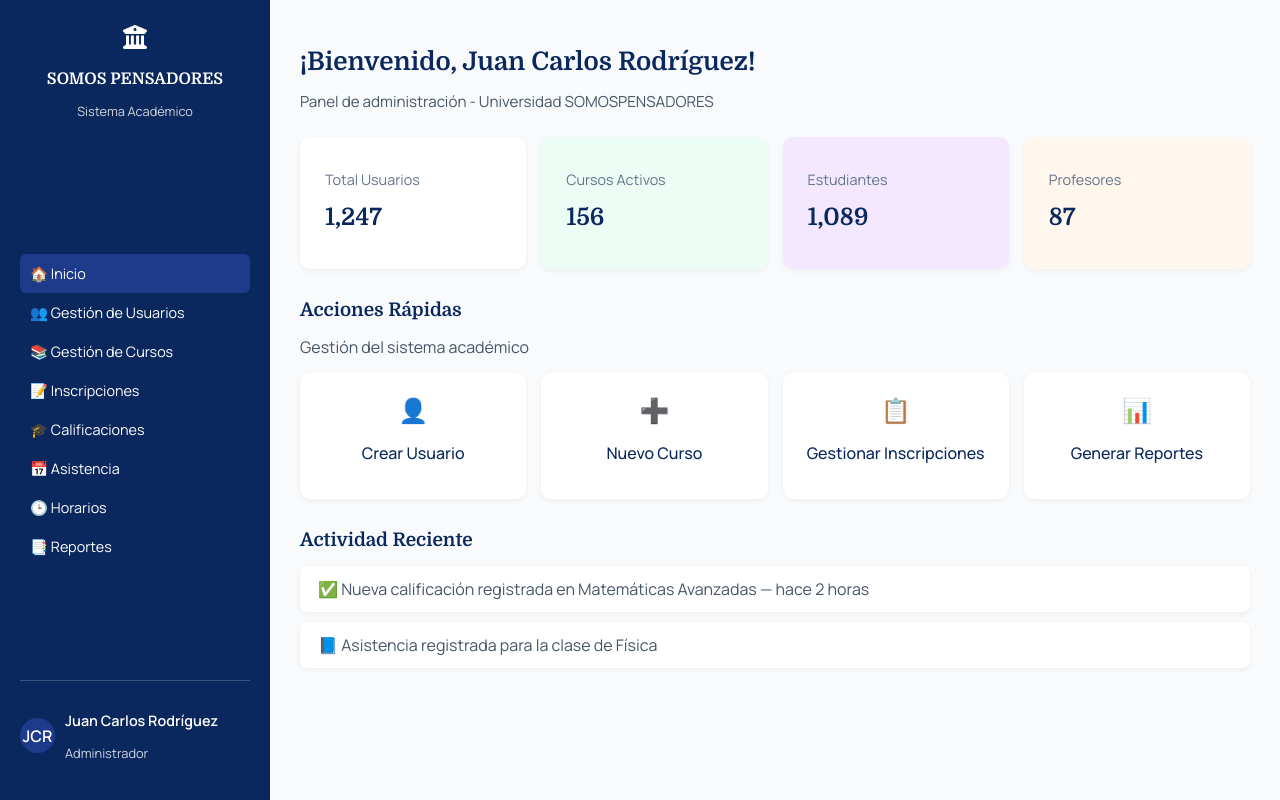
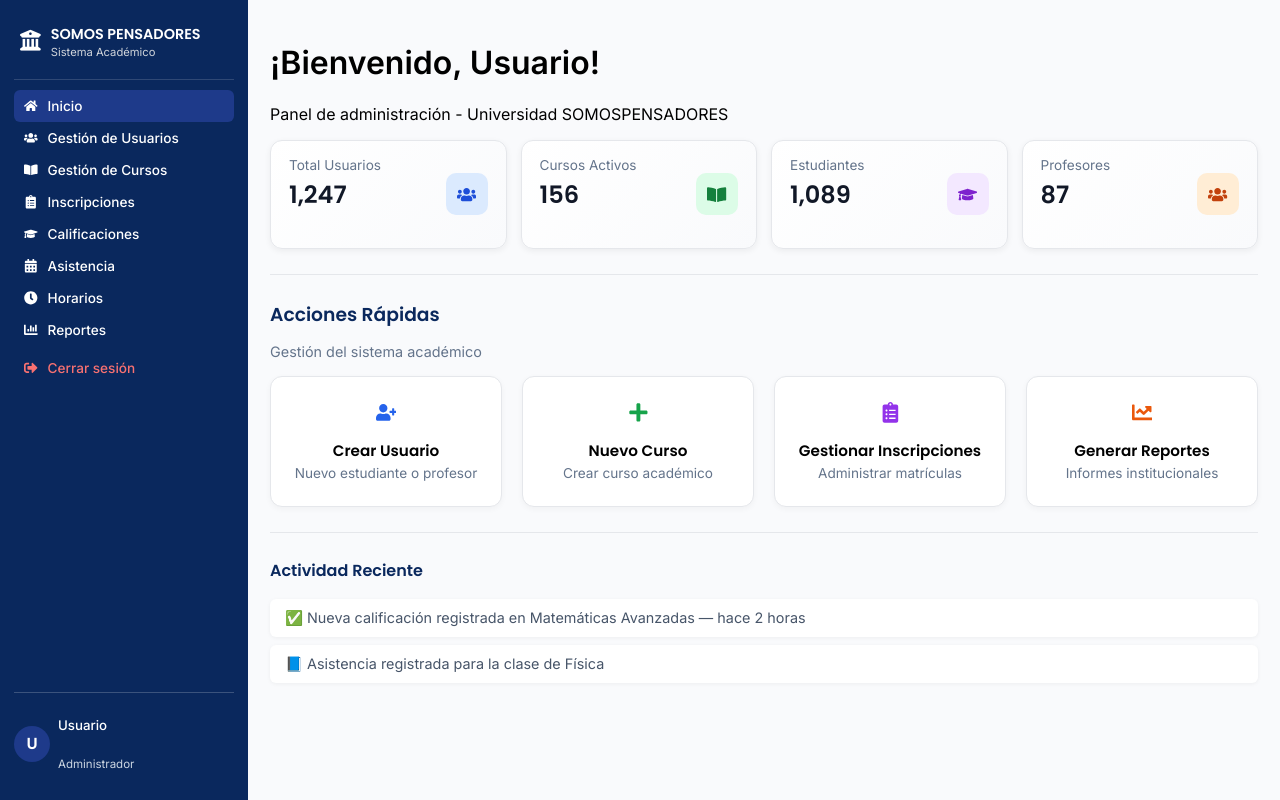
Before and after one commit to valerynibarra/proyecto-react-uni, a React (Create React App) app: page /admin in a window 1280 px wide. Built offline with nearby package versions, Linux system fonts and the light colour scheme.

Commit message:
Organiza componentes de la vista admin

```diff
--- a/package.json
+++ b/package.json
@@ -9,6 +9,7 @@
     "@testing-library/user-event": "^13.5.0",
     "react": "^19.1.1",
     "react-dom": "^19.1.1",
+    "react-icons": "^5.5.0",
     "react-router-dom": "^7.9.3",
     "react-scripts": "5.0.1",
     "web-vitals": "^2.1.4"
--- a/public/index.html
+++ b/public/index.html
@@ -8,10 +8,6 @@
   <meta name="theme-color" content="#000000" />
   <meta name="description" content="Web site created using create-react-app" />
   <link rel="stylesheet" href="https://cdnjs.cloudflare.com/ajax/libs/font-awesome/6.4.0/css/all.min.css" />
-  <link rel="preconnect" href="https://fonts.googleapis.com">
-  <link rel="preconnect" href="https://fonts.gstatic.com" crossorigin>
-  <link href="https://fonts.googleapis.com/css2?family=Domine:wght@400..700&family=Manrope:wght@200..800&display=swap"
-    rel="stylesheet">
 
   <link rel="apple-touch-icon" href="%PUBLIC_URL%/logo192.png" />
   <!--
--- a/src/pages/AdminPage.css
+++ b/src/pages/AdminPage.css
@@ -1,54 +1,74 @@
-@import url('https://fonts.googleapis.com/css2?family=Domine:wght@500;600&family=Manrope:wght@400;500;600&display=swap');
+/* Importar las fuentes */
+@import url('https://fonts.googleapis.com/css2?family=Inter:wght@400;500;600&family=Poppins:wght@500;600;700&display=swap');
 
 .admin-dashboard {
     display: flex;
-    font-family: 'Manrope', sans-serif;
+    height: 100vh;
+    font-family: 'Inter', sans-serif;
     background-color: #f9fafc;
-    height: 100vh;
+    overflow: hidden;
 }
 
-/* Sidebar */
+/* ─── SIDEBAR ─────────────────────────────── */
 .sidebar {
-    width: 230px;
+    width: 220px;
     background-color: #0a285d;
     color: white;
     display: flex;
     flex-direction: column;
     justify-content: space-between;
-    padding: 25px 20px;
+    padding: 18px 14px;
 }
 
-.logo {
-    text-align: center;
+/* Encabezado superior del sidebar */
+.sidebar-header {
+    display: flex;
+    align-items: center;
+    gap: 10px;
+    padding: 6px 6px 10px 6px;
 }
 
-.logo i {
-    font-size: 1.5rem;
-    margin-bottom: 8px;
+.sidebar-icon {
+    font-size: 1.3rem;
 }
 
-.logo h2 {
-    font-family: 'Domine', serif;
-    font-size: 1rem;
+.sidebar-texts h2 {
+    font-family: 'Poppins', sans-serif;
+    font-size: 0.9rem;
+    font-weight: 600;
+    margin: 0;
 }
 
-.logo p {
-    font-size: 0.8rem;
+.sidebar-texts p {
+    font-size: 0.7rem;
     color: #d1d5db;
-    margin-bottom: 20px;
+    margin: 0;
 }
 
+/* Línea divisoria */
+.sidebar-divider {
+    border: none;
+    border-top: 1px solid rgba(255, 255, 255, 0.15);
+    margin: 10px 0;
+}
+
+/* Menú */
 .menu ul {
     list-style: none;
     padding: 0;
+    margin: 0;
 }
 
 .menu li {
-    padding: 10px;
+    display: flex;
+    align-items: center;
+    gap: 10px;
+    padding: 8px 10px;
     border-radius: 6px;
     cursor: pointer;
-    font-size: 0.9rem;
+    font-size: 0.85rem;
     transition: background 0.2s;
+    font-weight: 500;
 }
 
 .menu li:hover,
@@ -56,147 +76,228 @@
     background-color: #1e3a8a;
 }
 
+/* Opción de cierre de sesión */
+.menu li.logout {
+    margin-top: 6px;
+    color: #f87171;
+}
+
+.menu li.logout:hover {
+    background-color: #7f1d1d;
+}
+
+/* Usuario */
 .user-info {
     display: flex;
     align-items: center;
-    gap: 10px;
+    gap: 8px;
+    padding-top: 12px;
     border-top: 1px solid rgba(255, 255, 255, 0.2);
-    padding-top: 15px;
 }
 
 .avatar {
     background: #1e3a8a;
-    width: 35px;
-    height: 35px;
+    width: 36px;
+    height: 36px;
     border-radius: 50%;
     display: flex;
     align-items: center;
     justify-content: center;
     font-weight: 600;
+    font-family: 'Poppins', sans-serif;
+}
+
+.user-details {
+    display: flex;
+    flex-direction: column;
+    line-height: 1.1;
 }
 
 .user-name {
-    font-weight: 600;
-    font-size: 0.9rem;
+    font-weight: 500;
+    font-size: 0.83rem;
 }
 
 .user-role {
-    font-size: 0.8rem;
+    font-size: 0.72rem;
     color: #cbd5e1;
 }
 
-/* Contenido principal */
+/* ─── CONTENIDO PRINCIPAL ─────────────────────────────── */
 .main-content {
     flex: 1;
-    padding: 30px;
+    padding: 22px;
     overflow-y: auto;
 }
 
-.header h1 {
-    font-family: 'Domine', serif;
-    color: #0a285d;
-    font-size: 1.6rem;
-    margin-bottom: 5px;
-}
-
-.header p {
-    color: #475569;
-    font-size: 0.95rem;
+/* Tarjetas de estadísticas */
+.stats {
+    display: flex;
+    justify-content: space-between;
+    align-items: stretch;
+    flex-wrap: nowrap;
+    gap: 14px;
     margin-bottom: 25px;
 }
 
-/* Estadísticas */
-.stats {
+.stat-card {
     display: flex;
-    gap: 15px;
-    margin-bottom: 30px;
+    justify-content: space-between;
+    align-items: center;
+    flex: 1 1 calc(25% - 14px);
+    min-width: 0;
+    padding: 16px 18px;
+    border-radius: 12px;
+    color: #0a285d;
+    box-shadow: 0 2px 6px rgba(0, 0, 0, 0.06);
+    background: linear-gradient(135deg, #ffffff 0%, #f9fafc 100%);
+    border: 1px solid #e5e7eb;
+    transition: transform 0.2s ease, box-shadow 0.2s ease;
+    font-family: 'Inter', sans-serif;
 }
 
-.stat-card {
-    background: white;
-    padding: 18px 25px;
-    border-radius: 10px;
-    flex: 1;
-    text-align: left;
-    box-shadow: 0 2px 6px rgba(0, 0, 0, 0.05);
+.stat-card:hover {
+    transform: translateY(-3px);
+    box-shadow: 0 3px 10px rgba(0, 0, 0, 0.08);
 }
 
 .stat-card p {
-    font-size: 0.9rem;
+    font-size: 0.85rem;
     color: #64748b;
+    margin: 0;
+    font-weight: 400;
 }
 
 .stat-card h2 {
-    font-family: 'Domine', serif;
-    color: #0a285d;
-    margin-top: 5px;
+    font-family: 'Poppins', sans-serif;
+    font-size: 1.5rem;
+    font-weight: 600;
+    color: #111827;
+    margin-top: 4px;
 }
 
-.stat-card.green {
-    background: #ecfdf5;
+/* Cuadro del ícono */
+.icon-box {
+    width: 42px;
+    height: 42px;
+    border-radius: 10px;
+    display: flex;
+    align-items: center;
+    justify-content: center;
 }
 
-.stat-card.purple {
-    background: #f3e8ff;
+.icon-box svg {
+    font-size: 1.2rem;
 }
 
-.stat-card.orange {
-    background: #fff7ed;
+/* Colores individuales */
+.icon-box.blue {
+    background-color: #dbeafe;
+    color: #1d4ed8;
+}
+
+.icon-box.green {
+    background-color: #dcfce7;
+    color: #15803d;
+}
+
+.icon-box.purple {
+    background-color: #f3e8ff;
+    color: #7e22ce;
+}
+
+.icon-box.orange {
+    background-color: #ffedd5;
+    color: #c2410c;
 }
 
 /* Acciones rápidas */
 .quick-actions {
-    margin-bottom: 30px;
+    margin-bottom: 25px;
 }
 
 .quick-actions h3 {
-    font-family: 'Domine', serif;
+    font-family: 'Poppins', sans-serif;
+    font-weight: 600;
     color: #0a285d;
     margin-bottom: 3px;
 }
 
 .quick-actions p {
-    color: #475569;
-    margin-bottom: 15px;
+    font-family: 'Inter', sans-serif;
+    color: #64748b;
+    font-size: 0.9rem;
+    margin-bottom: 16px;
 }
 
 .action-buttons {
     display: flex;
-    gap: 15px;
+    justify-content: space-between;
+    flex-wrap: nowrap;
+    gap: 20px;
 }
 
 .action-card {
     background: #fff;
-    padding: 20px;
-    flex: 1;
+    border: 1px solid #e5e7eb;
+    border-radius: 12px;
+    box-shadow: 0 2px 6px rgba(0, 0, 0, 0.04);
+    flex: 1 1 calc(25% - 20px);
     text-align: center;
-    border-radius: 10px;
-    box-shadow: 0 2px 6px rgba(0, 0, 0, 0.05);
-    cursor: pointer;
-    transition: transform 0.2s ease;
+    padding: 25px 10px;
+    transition: transform 0.2s ease, box-shadow 0.2s ease;
+    font-family: 'Inter', sans-serif;
 }
 
 .action-card:hover {
     transform: translateY(-3px);
+    box-shadow: 0 3px 10px rgba(0, 0, 0, 0.08);
 }
 
-.action-card span {
-    font-size: 1.5rem;
-    display: block;
-    margin-bottom: 5px;
-    color: #0a285d;
+.action-icon {
+    font-size: 1.3rem;
+    margin-bottom: 8px;
+}
+
+.action-icon.blue {
+    color: #2563eb;
+}
+
+.action-icon.green {
+    color: #16a34a;
+}
+
+.action-icon.purple {
+    color: #9333ea;
+}
+
+.action-icon.orange {
+    color: #ea580c;
+}
+
+.action-card h4 {
+    font-family: 'Poppins', sans-serif;
+    margin: 4px 0 3px 0;
+    color: #000;
+    font-size: 0.95rem;
+    font-weight: 600;
 }
 
 .action-card p {
-    color: #0a285d;
-    font-weight: 500;
+    font-family: 'Inter', sans-serif;
+    color: #64748b;
+    font-size: 0.85rem;
+    font-weight: 400;
+    margin: 0;
 }
 
 /* Actividad reciente */
 .recent-activity h3 {
-    font-family: 'Domine', serif;
+    font-family: 'Poppins', sans-serif;
     color: #0a285d;
-    margin-bottom: 10px;
+    margin-bottom: 8px;
+    font-size: 1rem;
+    font-weight: 600;
 }
 
 .recent-activity ul {
@@ -206,9 +307,174 @@
 
 .recent-activity li {
     background: white;
-    padding: 12px 18px;
-    border-radius: 8px;
+    padding: 10px 15px;
+    border-radius: 6px;
+    margin-bottom: 8px;
+    color: #475569;
+    box-shadow: 0 1px 4px rgba(0, 0, 0, 0.05);
+    font-size: 0.9rem;
+    font-family: 'Inter', sans-serif;
+    font-weight: 400;
+}
+
+/* Iconos */
+.icon {
+    font-size: 1.2rem;
+    float: right;
+}
+
+.icon.blue {
+    color: #2563eb;
+}
+
+.icon.green {
+    color: #22c55e;
+}
+
+.icon.purple {
+    color: #a855f7;
+}
+
+.icon.orange {
+    color: #f97316;
+}
+
+.divider {
+    border: none;
+    border-top: 1px solid #e5e7eb;
+    margin: 25px 0;
+}
+
+/* 🔹 Responsivo */
+@media (max-width: 1024px) {
+
+    .stats,
+    .action-buttons {
+        flex-wrap: wrap;
+    }
+
+    .stat-card,
+    .action-card {
+        flex: 1 1 calc(50% - 10px);
+    }
+}
+
+@media (max-width: 600px) {
+
+    .stat-card,
+    .action-card {
+        flex: 1 1 100%;
+    }
+}
+
+@media (max-width: 768px) {
+    .admin-dashboard {
+        flex-direction: column;
+    }
+
+    .sidebar {
+        flex-direction: row;
+        justify-content: space-around;
+        align-items: center;
+        width: 100%;
+        height: auto;
+        padding: 10px;
+    }
+
+    .menu ul {
+        display: flex;
+        flex-wrap: wrap;
+        gap: 8px;
+        justify-content: center;
+    }
+
+    .menu li {
+        font-size: 0.8rem;
+        padding: 6px 8px;
+    }
+
+    .user-info {
+        display: none;
+    }
+}
+
+/* 🔹 Modal de confirmación de cierre de sesión */
+.logout-modal {
+    position: fixed;
+    top: 0;
+    left: 0;
+    width: 100%;
+    height: 100%;
+    background-color: rgba(0, 0, 0, 0.4);
+    display: flex;
+    justify-content: center;
+    align-items: center;
+    z-index: 999;
+}
+
+.logout-modal-content {
+    background: #fff;
+    border-radius: 16px;
+    padding: 30px 40px;
+    text-align: center;
+    box-shadow: 0 4px 20px rgba(0, 0, 0, 0.2);
+    max-width: 400px;
+    animation: fadeIn 0.3s ease-in-out;
+}
+
+.logout-modal-content h3 {
     margin-bottom: 10px;
-    color: #475569;
-    box-shadow: 0 2px 6px rgba(0, 0, 0, 0.05);
+    font-size: 20px;
+    color: #0a285d;
 }
+
+.logout-modal-content p {
+    margin-bottom: 25px;
+    color: #0000008a;
+}
+
+.logout-modal-buttons {
+    display: flex;
+    justify-content: space-around;
+}
+
+.btn-cancel,
+.btn-confirm {
+    border: none;
+    border-radius: 10px;
+    padding: 10px 20px;
+    font-weight: 600;
+    cursor: pointer;
+    transition: background 0.3s;
+}
+
+.btn-cancel {
+    background: #cc131349;
+    color: #9c0707;
+}
+
+.btn-cancel:hover {
+    background: #e20a0ab4;
+    color: #fff;
+}
+
+.btn-confirm {
+    background: #0a285d;
+    color: #fff;
+}
+
+.btn-confirm:hover {
+    background: #03173c;
+}
+
+@keyframes fadeIn {
+    from {
+        opacity: 0;
+        transform: scale(0.95);
+    }
+
+    to {
+        opacity: 1;
+        transform: scale(1);
+    }
+}
--- a/src/pages/AdminPage.js
+++ b/src/pages/AdminPage.js
@@ -1,35 +1,95 @@
-import React from "react";
+import React, { useEffect, useState } from "react";
+import {
+    FaHome,
+    FaUsers,
+    FaBookOpen,
+    FaClipboardList,
+    FaGraduationCap,
+    FaCalendarAlt,
+    FaClock,
+    FaChartBar,
+    FaSignOutAlt,
+    FaUserPlus,
+    FaPlus,
+    FaChartLine,
+} from "react-icons/fa";
 import "./AdminPage.css";
 
 const AdminPage = () => {
+    const [usuario, setUsuario] = useState({ nombre: "", rol: "" });
+    const [showLogoutConfirm, setShowLogoutConfirm] = useState(false);
+
+    // Cargar usuario guardado
+    useEffect(() => {
+        const storedUser = localStorage.getItem("usuario");
+        if (storedUser) {
+            try {
+                const parsedUser = JSON.parse(storedUser);
+                setUsuario(parsedUser);
+            } catch (error) {
+                console.error("❌ Error al parsear usuario:", error);
+            }
+        }
+    }, []);
+
+    // 🔹 Mostrar confirmación antes de cerrar sesión
+    const handleLogoutClick = () => {
+        setShowLogoutConfirm(true);
+    };
+
+    // 🔹 Confirmar cierre de sesión
+    const confirmLogout = () => {
+        localStorage.removeItem("usuario");
+        window.location.href = "/";
+    };
+
+    // 🔹 Cancelar cierre de sesión
+    const cancelLogout = () => {
+        setShowLogoutConfirm(false);
+    };
+
     return (
         <div className="admin-dashboard">
-            {/* Panel lateral */}
+            {/* Sidebar lateral */}
             <aside className="sidebar">
-                <div className="logo">
-                    <i className="fa-solid fa-building-columns"></i>
+                <div>
+                    <div className="sidebar-header">
+                        <i className="fa-solid fa-building-columns sidebar-icon"></i>
+                        <div className="sidebar-texts">
                             <h2>SOMOS PENSADORES</h2>
                             <p>Sistema Académico</p>
                         </div>
+                    </div>
+
+                    <hr className="sidebar-divider" />
 
                     <nav className="menu">
                         <ul>
-                        <li className="active">🏠 Inicio</li>
-                        <li>👥 Gestión de Usuarios</li>
-                        <li>📚 Gestión de Cursos</li>
-                        <li>📝 Inscripciones</li>
-                        <li>🎓 Calificaciones</li>
-                        <li>📅 Asistencia</li>
-                        <li>🕒 Horarios</li>
-                        <li>📑 Reportes</li>
+                            <li className="active"><FaHome /> Inicio</li>
+                            <li><FaUsers /> Gestión de Usuarios</li>
+                            <li><FaBookOpen /> Gestión de Cursos</li>
+                            <li><FaClipboardList /> Inscripciones</li>
+                            <li><FaGraduationCap /> Calificaciones</li>
+                            <li><FaCalendarAlt /> Asistencia</li>
+                            <li><FaClock /> Horarios</li>
+                            <li><FaChartBar /> Reportes</li>
+
+                            {/* 🔹 Botón de cierre de sesión */}
+                            <li className="logout" onClick={handleLogoutClick}>
+                                <FaSignOutAlt /> Cerrar sesión
+                            </li>
                         </ul>
                     </nav>
+                </div>
 
+                {/* Información del usuario */}
                 <div className="user-info">
-                    <div className="avatar">JCR</div>
-                    <div>
-                        <p className="user-name">Juan Carlos Rodríguez</p>
-                        <p className="user-role">Administrador</p>
+                    <div className="avatar">
+                        {usuario.nombre ? usuario.nombre.charAt(0).toUpperCase() : "U"}
+                    </div>
+                    <div className="user-details">
+                        <p className="user-name">{usuario.nombre || "Usuario"}</p>
+                        <p className="user-role">{usuario.rol || "Administrador"}</p>
                     </div>
                 </div>
             </aside>
@@ -37,64 +97,112 @@ const AdminPage = () => {
             {/* Contenido principal */}
             <main className="main-content">
                 <header className="header">
-                    <h1>¡Bienvenido, Juan Carlos Rodríguez!</h1>
+                    <h1>¡Bienvenido, {usuario.nombre || "Usuario"}!</h1>
                     <p>Panel de administración - Universidad SOMOSPENSADORES</p>
                 </header>
 
+                {/* 🔹 Paneles de estadísticas */}
                 <section className="stats">
-                    <div className="stat-card">
+                    <div className="stat-card blue">
+                        <div>
                             <p>Total Usuarios</p>
                             <h2>1,247</h2>
                         </div>
+                        <div className="icon-box blue">
+                            <FaUsers />
+                        </div>
+                    </div>
+
                     <div className="stat-card green">
+                        <div>
                             <p>Cursos Activos</p>
                             <h2>156</h2>
                         </div>
+                        <div className="icon-box green">
+                            <FaBookOpen />
+                        </div>
+                    </div>
+
                     <div className="stat-card purple">
+                        <div>
                             <p>Estudiantes</p>
                             <h2>1,089</h2>
                         </div>
+                        <div className="icon-box purple">
+                            <FaGraduationCap />
+                        </div>
+                    </div>
+
                     <div className="stat-card orange">
+                        <div>
                             <p>Profesores</p>
                             <h2>87</h2>
                         </div>
+                        <div className="icon-box orange">
+                            <FaUsers />
+                        </div>
+                    </div>
                 </section>
 
+                <hr className="divider" />
+
+                {/* 🔹 Acciones rápidas */}
                 <section className="quick-actions">
                     <h3>Acciones Rápidas</h3>
                     <p>Gestión del sistema académico</p>
 
                     <div className="action-buttons">
                         <div className="action-card">
-                            <span>👤</span>
-                            <p>Crear Usuario</p>
+                            <FaUserPlus className="action-icon blue" />
+                            <h4>Crear Usuario</h4>
+                            <p>Nuevo estudiante o profesor</p>
                         </div>
+
                         <div className="action-card">
-                            <span>➕</span>
-                            <p>Nuevo Curso</p>
+                            <FaPlus className="action-icon green" />
+                            <h4>Nuevo Curso</h4>
+                            <p>Crear curso académico</p>
                         </div>
+
                         <div className="action-card">
-                            <span>📋</span>
-                            <p>Gestionar Inscripciones</p>
+                            <FaClipboardList className="action-icon purple" />
+                            <h4>Gestionar Inscripciones</h4>
+                            <p>Administrar matrículas</p>
                         </div>
+
                         <div className="action-card">
-                            <span>📊</span>
-                            <p>Generar Reportes</p>
+                            <FaChartLine className="action-icon orange" />
+                            <h4>Generar Reportes</h4>
+                            <p>Informes institucionales</p>
                         </div>
                     </div>
                 </section>
 
+                <hr className="divider" />
+
+                {/* 🔹 Actividad reciente */}
                 <section className="recent-activity">
                     <h3>Actividad Reciente</h3>
                     <ul>
-                        <li>
-                            ✅ Nueva calificación registrada en Matemáticas Avanzadas — hace 2
-                            horas
-                        </li>
+                        <li>✅ Nueva calificación registrada en Matemáticas Avanzadas — hace 2 horas</li>
                         <li>📘 Asistencia registrada para la clase de Física</li>
                     </ul>
                 </section>
             </main>
+
+            {/* 🔹 Modal de confirmación de cierre de sesión */}
+            {showLogoutConfirm && (
+                <div className="logout-modal">
+                    <div className="logout-modal-content">
+                        <h3>¿Deseas cerrar sesión?</h3>
+                        <p>Tu sesión actual se cerrará y volverás al inicio de sesión.</p>
+                        <div className="logout-modal-buttons">
+                            <button className="btn-cancel" onClick={cancelLogout}>Cancelar</button>
+                            <button className="btn-confirm" onClick={confirmLogout}>Cerrar sesión</button>
+                        </div>
+                    </div>
+                </div>
+            )}
         </div>
     );
 };
```
Also changed, not shown: src/components/LoginForm.css (+27 -23 lines), src/components/LoginForm.js (+10 -2 lines), 1 other file (tests, documents, lock files or other folders). Lines whose indentation alone changed are shown as unchanged.
